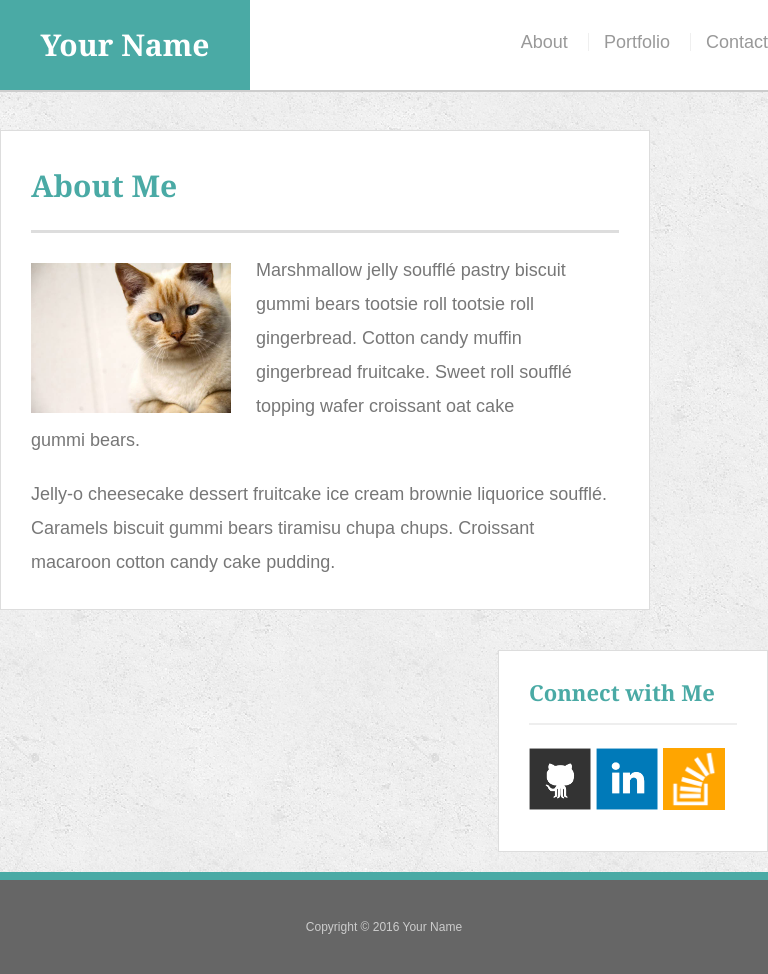
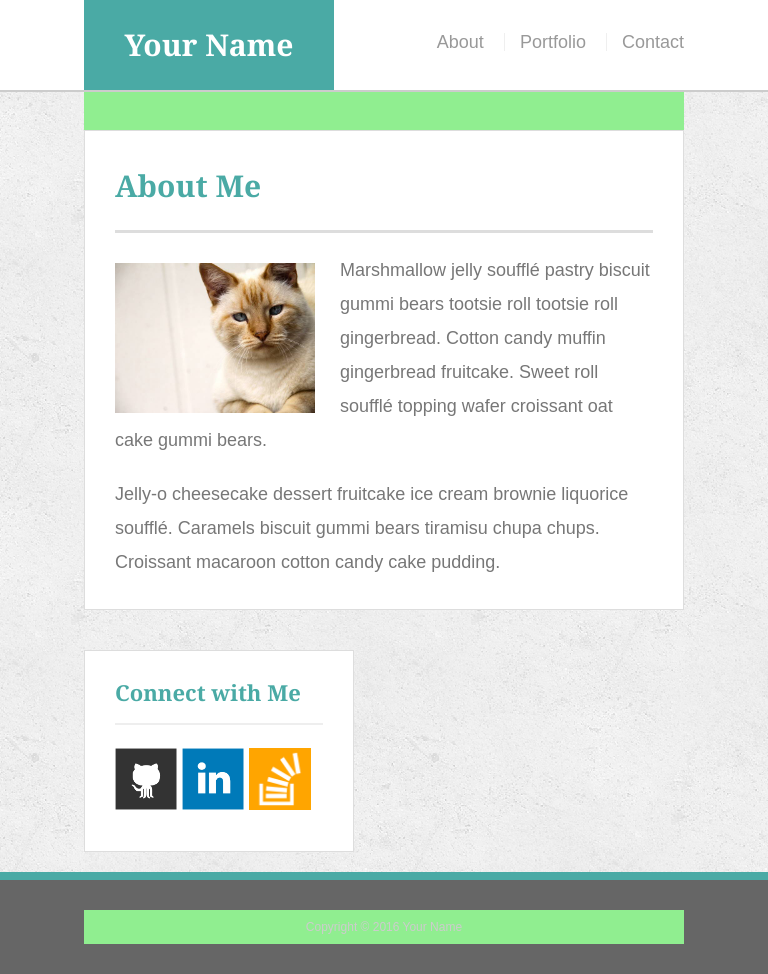
Before and after one commit to austindegarmo/responsive-portfolio, a plain HTML site: page index.html in a window 768 px wide. Drawn offline with Linux system fonts and the light colour scheme.

Commit message:
second push

```diff
--- a/index.html
+++ b/index.html
@@ -1,7 +1,12 @@
+<!doctype html>
 <html lang="en-us">
 <head>
   <meta charset="UTF-8">
   <title>About | Your Name</title>
+
+<meta name="viewport" content="width=device-width, initial-scale=1.0">
+
+
   <link rel="stylesheet" type="text/css" href="reset.css">
   <link rel="stylesheet" type="text/css" href="style.css">
 </head>
--- a/style.css
+++ b/style.css
@@ -201,8 +201,12 @@ input[type=submit] {
   border: 0 none;
 }
 
-@media screen and (min-width: 480px) {
-    body {
-        max-width: 980px;
+@media screen and (max-width: 980px) {
+    .container {
+        width: 600px;
         background-color: lightgreen;
     }
+    .sidebar {
+      float: left;
+    }
+}
```
